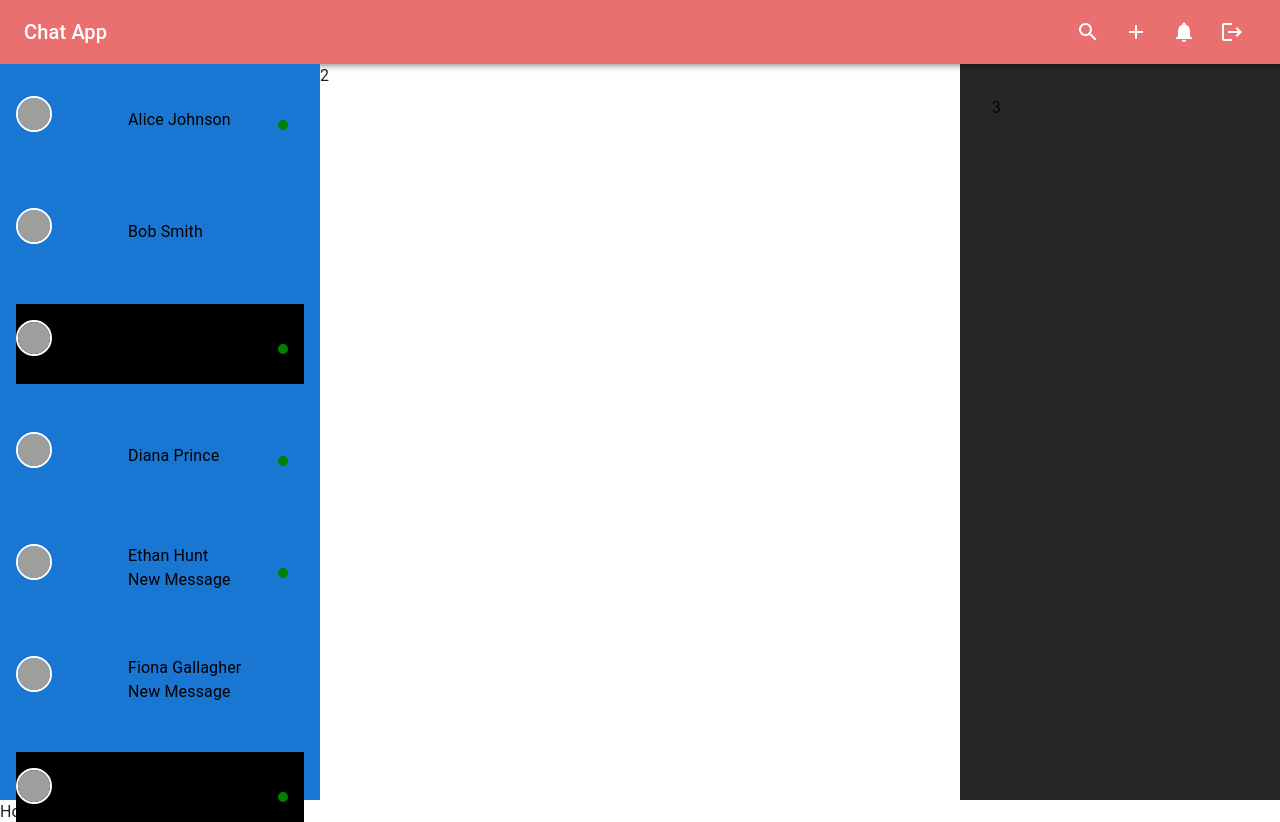
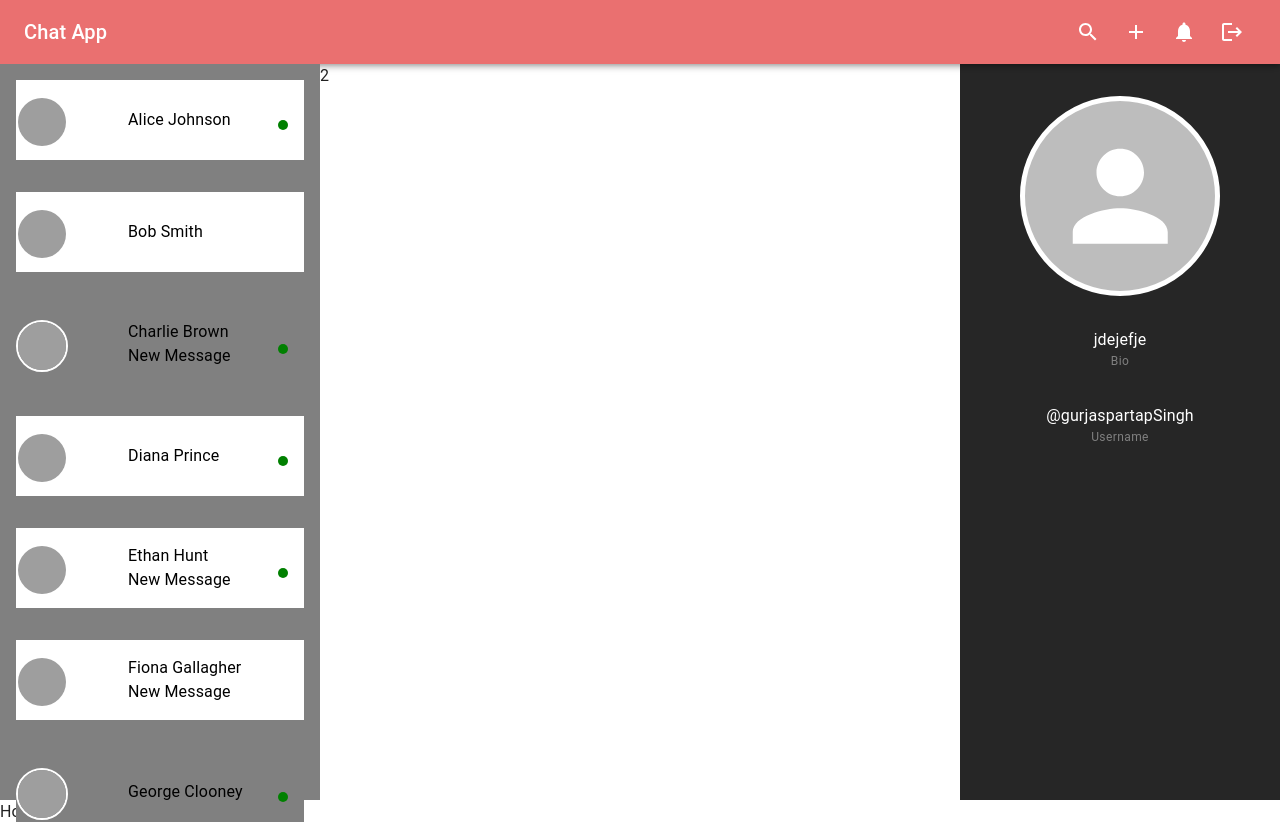
Before and after one commit to Gurjaspartap/chat-app-reactjs, a React (Vite) app in the folder client/: page / in a window 1280 px wide. Shown: the top 822 px of the page. Built offline with nearby package versions, Linux system fonts and the light colour scheme; grey boxes are pictures that could not be loaded.

Commit message:
Fixed some chatList and made profile components

```diff
--- /dev/null
+++ b/client/specific/Profile.jsx
@@ -0,0 +1,35 @@
+import { Avatar, Icon, Stack, Typography } from '@mui/material'
+import React from 'react'
+
+const Profile = () => {
+  return (
+    <Stack spacing={"2rem"} direction={"column"} alignItems={"center"} >
+      <Avatar sx={{ width: 200, height: 200, objectFit: "contain", marginBottom: "1rem", border: "5px solid white" }} />
+      <ProfileCard heading={"Bio"} text={"jdejefje"} />
+      <ProfileCard heading={"Username"} text={"@gurjaspartapSingh"} />
+    </Stack>
+  )
+}
+const ProfileCard = ({ text, icon, heading }) => {
+  return (
+    <Stack
+      direction={"row"}
+      spacing={"1rem"}
+      alignItems={"center"}
+      color={"white"}
+      textAlign={"center"}
+    >
+      {/* Render the Icon component if passed */}
+      {icon && <IconComponent />}
+
+      <Stack>
+        <Typography variant="body1">{text}</Typography>
+        <Typography variant="caption" color="grey">
+          {heading}
+        </Typography>
+      </Stack>
+    </Stack>
+  );
+};
+
+export default Profile;
--- a/client/src/components/layout/AppLayout.jsx
+++ b/client/src/components/layout/AppLayout.jsx
@@ -4,6 +4,7 @@ import Title from '../../shared/Title'
 import { Grid } from '@mui/material'
 import ChatList from '../../../specific/ChatList';
 import sampleChats from '../../../constants/sampleData';
+import Profile from '../../../specific/Profile';
 
 const AppLayout = () => (WrappedComponent) => {
   return (props) => {
@@ -15,7 +16,7 @@ const AppLayout = () => (WrappedComponent) => {
         {/* Grid Layout */}
         <Grid container sx={{ height: 'calc(100vh - 4rem)' }}>
           {/* First Grid item - hidden on xs, visible on sm and above */}
-          <Grid item sm={4} md={3} sx={{ display: { xs: 'none', sm: 'block' }, height: '100%', bgcolor: 'primary.main' }}>
+          <Grid item sm={4} md={3} sx={{ display: { xs: 'none', sm: 'block' }, height: '100%', bgcolor: 'grey' }}>
             <ChatList chats={sampleChats} chatId={"1"} />
           </Grid>
 
@@ -26,7 +27,7 @@ const AppLayout = () => (WrappedComponent) => {
 
           {/* Third Grid item - hidden on xs, visible on md and above */}
           <Grid item md={4} lg={3} sx={{ display: { xs: 'none', md: 'block' }, height: '100%', padding: '2rem', bgcolor: 'rgba(0,0,0,0.85)' }}>
-            3
+            <Profile />
           </Grid>
         </Grid>
 
--- a/client/src/main.jsx
+++ b/client/src/main.jsx
@@ -8,7 +8,9 @@ createRoot(document.getElementById('root')).render(
   <StrictMode>
     <HelmetProvider>
       <CssBaseline />
-      <App />
+      <div onContextMenu={e => e.preventDefault()} >
+        <App />
+      </div>
     </HelmetProvider>
   </StrictMode>,
 )
--- a/client/src/shared/AvatarCard.jsx
+++ b/client/src/shared/AvatarCard.jsx
@@ -12,8 +12,8 @@ const AvatarCard = ({ avatar = [], max = 4 }) => {
               src={src}
               alt={`Avatar ${index}`}
               sx={{
-                width: "2rem",
-                height: "2rem",
+                width: "3rem",
+                height: "3rem",
                 position: "absolute",
                 left: {
                   xs: `${0.5 + index}rem`,
--- a/client/src/shared/ChatItem.jsx
+++ b/client/src/shared/ChatItem.jsx
@@ -14,11 +14,11 @@ const ChatItem = ({ avatar = [], name, _id, groupChat = false, sameSender, isOnl
         gap: "1rem",
         padding: "1rem",
         cursor: "pointer",
-        backgroundColor: sameSender ? "black" : "unset",
+        backgroundColor: sameSender ? "grey" : "white",
         position: "relative"
       }}>
         {/* avatar */}
-<AvatarCard avatar={avatar} />
+        <AvatarCard avatar={avatar} />
         <Stack>
           <Typography>{name}</Typography>
           {newMessageAlert && (<Typography>{newMessageAlert.count} New Message  </Typography>)}
```
